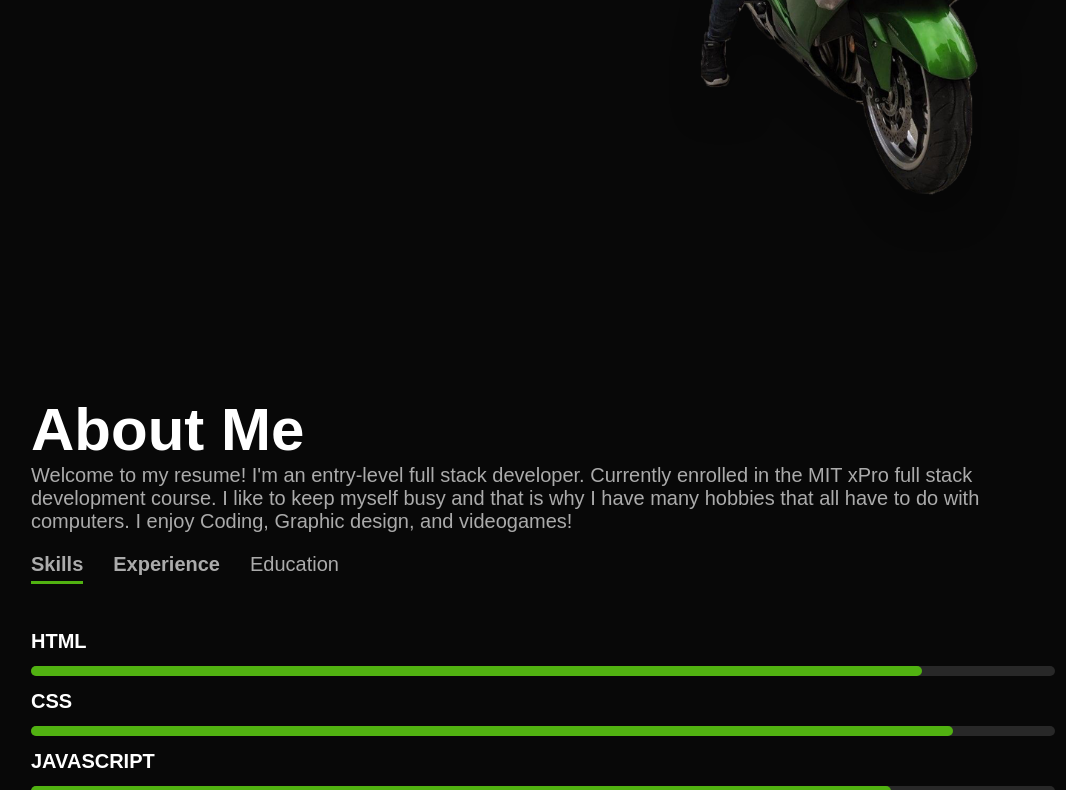
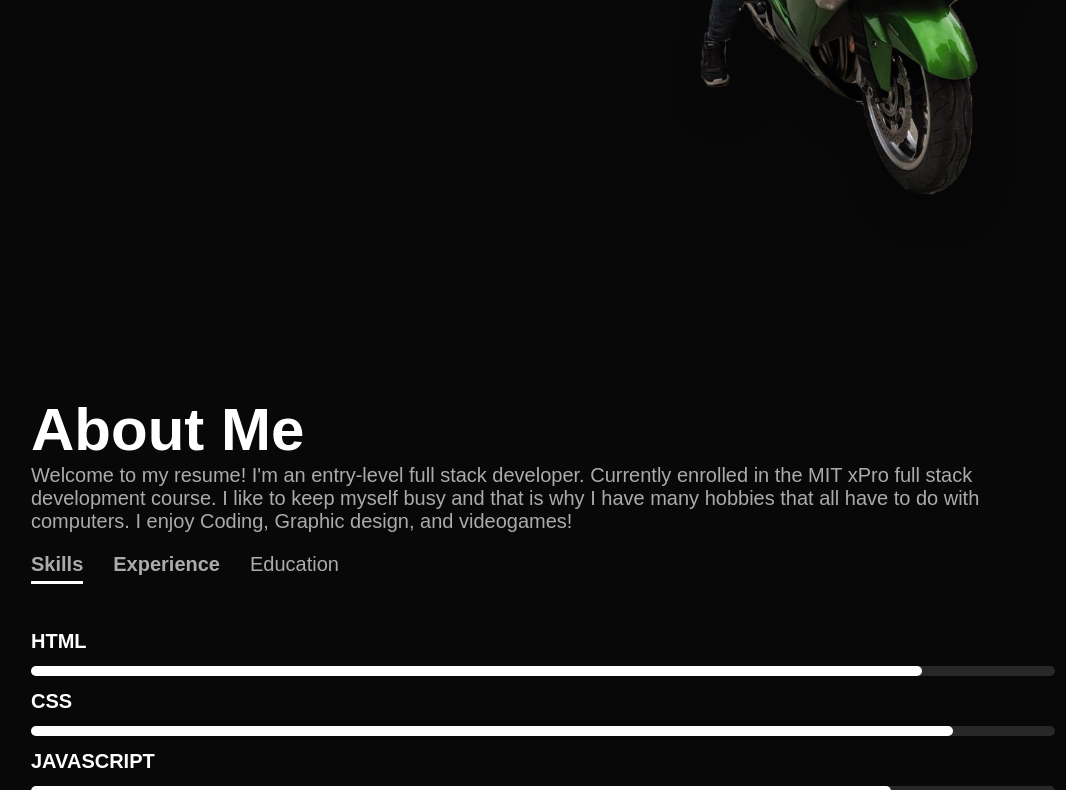
Before and after one commit to riccardoboe/riccardoboe-portfolio-v1, a plain HTML site: page index.html in a window 1280 px wide. Shown: the part 495-1285 px from the top of the page, without its empty margins (97-1163 px from the left). Drawn offline with Linux system fonts and the light colour scheme.

Commit message:
Update style.css

```diff
--- a/style.css
+++ b/style.css
@@ -15,8 +15,8 @@ html {
   --secondary-color: #282828;
   --font-color: #fff;
   --secondary-font: #ababab;
-  --main-color: #51b211;
-  --main-dark: #204507;
+  --main-color: #fff;
+  --main-dark: #282828;
 }
 
 [data-theme="dark"] {
```
